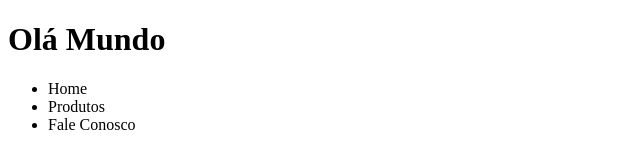
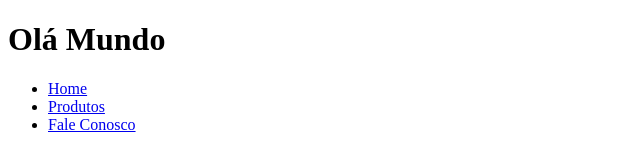
Before and after one commit to RoberthGuimaro/Devaria-HTML, a plain HTML site: page index.html in a window 1280 px wide. Shown: the whole page, without its empty margins (0-640 px from the left). Drawn offline with Linux system fonts and the light colour scheme.

Commit message:
Href inserido no NAv

```diff
--- a/index.html
+++ b/index.html
@@ -6,17 +6,16 @@
         <meta name="viewport" content="width=device-width, initial-scale=1.0">
         <title>Document</title>
     </head>
+    <body>
         <header>
             <h1>Olá Mundo</h1>
             <nav>
                 <ul>
-            <li>Home</li>
-            <li>Produtos</li>
-            <li>Fale Conosco</li>
+                    <li><a href="index.html">Home</a></li>
+                    <li><a href="produtos.html">Produtos</a></li>
+                    <li><a href="faleconosco.html">Fale Conosco</a></li>
                 </ul>
             </nav>
         </header>
-<body>
-
     </body>
 </html>
```
Lines whose indentation alone changed are shown as unchanged.
